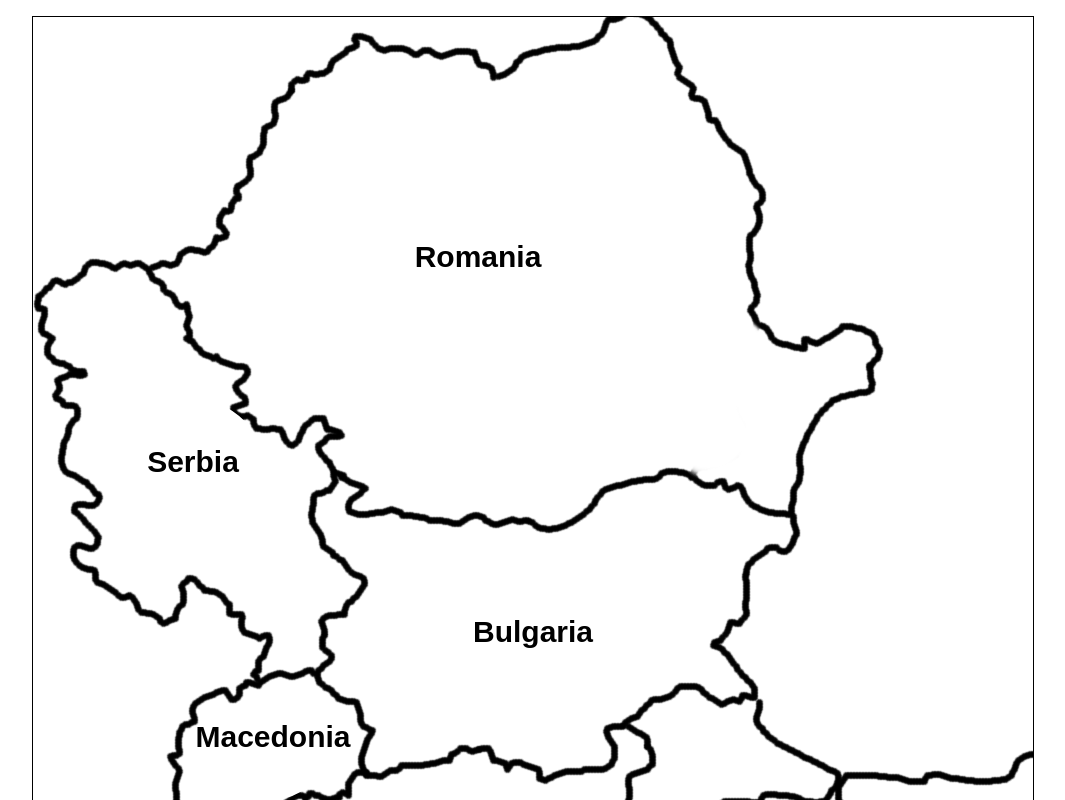
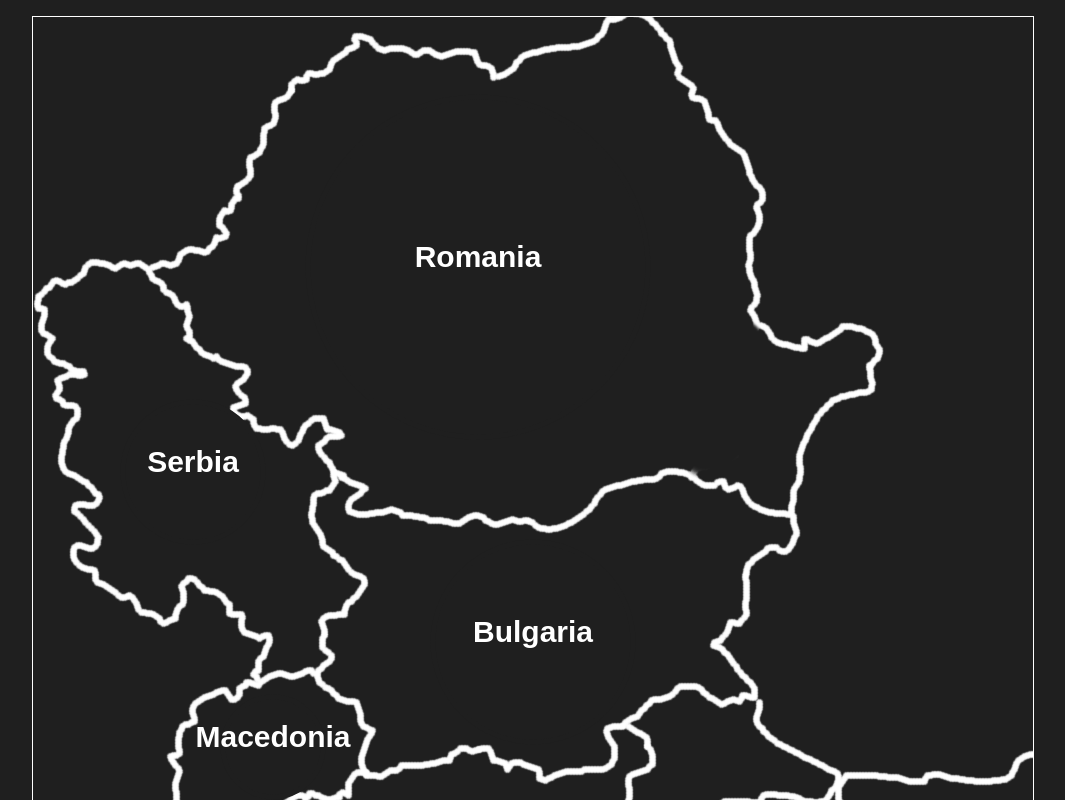
Before and after one commit to MIKafedzhiev20/Location-Finders, a plain HTML site: page index.html in a window 1280 px wide. Shown: the top 800 px of the page, without its empty margins (107-1172 px from the left). Drawn offline with Linux system fonts and the light colour scheme.

Commit message:
Wraps up the project
Makes changes to the whole system
Adds better pop-up window instead of "flags.html" and deletes it.
Makes changes to all the scripts with slight improvements.
Adds dark theme.

Co-Authored-By: Kaloyan Lambov <85471593+KBLambov20@users.noreply.github.com>
Co-Authored-By: SLShkvarla20 <85338776+SLShkvarla20@users.noreply.github.com>
Co-Authored-By: Galin Atanasov <85336800+GCAtanasov20@users.noreply.github.com>

```diff
--- a/index.html
+++ b/index.html
@@ -12,6 +12,8 @@
     <div>
         <div id="map">
         </div>
-        <canvas id="appCanvas" width="1000" height="1250"></canvas>
+            <canvas id="appCanvas" width="1000" height="1250"></canvas>
+        </div>
+    <div class="popup"></div>
 </body>
 </html>
--- a/scripts/countdown.js
+++ b/scripts/countdown.js
@@ -1,32 +1,42 @@
 function openCloseFlag(value){
-    /*if(value=="Bulgaria")
+
+    flag="";
+
+    if(value=="Bulgaria")
     {
-        document.getElementById("flag").src="pictures/flags/bg flag.png";
+        flag="pictures/flags/bg flag.png";
     }
     if(value=="Greece")
     {
-        document.getElementById("flag").src="pictures/flags/greece flag.png";
+        flag="pictures/flags/greece flag.png";
     }
     if(value=="Romania")
     {
-        document.getElementById("flag").src="pictures/flags/romania flag.png";
+        flag="pictures/flags/romania flag.png";
     }
     if(value=="Macedonia")
     {
-        document.getElementById("flag").src="pictures/flags/macedonia flag.png";
+        flag="pictures/flags/macedona flag.png";
     }
     if(value=="Serbia")
     {
-        document.getElementById("flag").src="pictures/flags/serbia flag.png";
+        flag="pictures/flags/serbia flag.png";
     }
     if(value=="Turkey")
     {
-        document.getElementById("flag").src="pictures/flags/turkey flag.png";
-    }*/
+        flag="pictures/flags/turkey flag.png";
+    }
 
-
-    window.open("pages/flag.html",height=600,width=1200);
-    setTimeout(()=>{window.open("pages/drawingApp.html");
-    }, 5001)
-
+    let popup=document.querySelector(".popup");
+    popup.innerHTML=`<img src="${flag}">`;
+    popup.classList.add("active");
+    setTimeout(()=>{
+        popup.classList.remove("active");
+        window.open("pages/drawingApp.html", 500, 500, resizeble=0)
+    }, 5000)
+    setTimeout(()=>{
+        popup=document.querySelector(".popup");
+        popup.innerHTML=`<img src="${flag}">`;
+        popup.classList.remove("active");
+    },30000)
 }
--- a/scripts/main.js
+++ b/scripts/main.js
@@ -36,12 +36,12 @@ function render() {
         var circle = new theCircle(x, y, radius);
         circles.push(circle);
     };
-    drawCircle(context, 500, canvas.height / 2, "white", 100, 5, "white", "#000", "center", "bold 30px Arial", "Bulgaria", circles);
-    drawCircle(context, 240, canvas.height - 295, "white", 80, 5, "white", "#000", "center", "bold 30px Arial", "Greece", circles);
-    drawCircle(context, 445, 250, "white", 170, 5, "white", "#000", "white", "bold 30px Arial", "Romania", circles);
-    drawCircle(context, 240, canvas.height - 520, "white", 50, 5, "white", "#000", "center", "bold 30px Arial", "Macedonia", circles);
-    drawCircle(context, 160, canvas.height - 795, "white", 70, 5, "white", "#000", "center", "bold 30px Arial", "Serbia", circles);
-    drawCircle(context, 840, canvas.height - 255, "white", 150, 5, "white", "#000", "center", "bold 30px Arial", "Turkey", circles);
+    drawCircle(context, 500, canvas.height / 2, "#1f1f1f", 100, 5, "#1f1f1f", "white", "center", "bold 30px Arial", "Bulgaria", circles);
+    drawCircle(context, 240, canvas.height - 295, "#1f1f1f", 80, 5, "#1f1f1f", "white", "center", "bold 30px Arial", "Greece", circles);
+    drawCircle(context, 445, 250, "#1f1f1f", 170, 5, "#1f1f1f", "white", "#1f1f1f", "bold 30px Arial", "Romania", circles);
+    drawCircle(context, 240, canvas.height - 520, "#1f1f1f", 50, 5, "#1f1f1f", "white", "center", "bold 30px Arial", "Macedonia", circles);
+    drawCircle(context, 160, canvas.height - 795, "#1f1f1f", 70, 5, "#1f1f1f", "white", "center", "bold 30px Arial", "Serbia", circles);
+    drawCircle(context, 840, canvas.height - 255, "#1f1f1f", 150, 5, "#1f1f1f", "white", "center", "bold 30px Arial", "Turkey", circles);
     $('#appCanvas').click(function (e) {
         var clickedX = e.pageX - this.offsetLeft;
         var clickedY = e.pageY - this.offsetTop;
--- /dev/null
+++ b/scripts/resize.js
@@ -0,0 +1,3 @@
+window.onresize=function(){
+    window.resizeTo(500, 500);
+}
--- a/styles/main.css
+++ b/styles/main.css
@@ -1,2 +1,25 @@
-canvas { background:url(../pictures/map/map\ light.png) }
+canvas { background:url(../pictures/map/map\ dark.png) }
 img, canvas { display: block; border: solid 1px; margin: 1em auto; }
+body{
+    background-color: rgb(31, 31, 31);
+    color:white;
+}
+.popup{
+    position: absolute;
+    z-index: 999;
+    background-color: #333;
+    top:0;
+    left: 0;
+    width: 100%;
+    height: 100vh;
+    display: none;
+}
+.popup.active{
+    display:flex;
+    align-items: center;
+    justify-content: center;
+    opacity: 70;
+}
+.popup img{
+    max-width: 60%;
+}
```
Also changed, not shown: pages/drawingApp.html (+2 -1 lines), pages/flag.html (deleted, +0 -16 lines), scripts/draw.js (+5 -2 lines), 1 other file.
